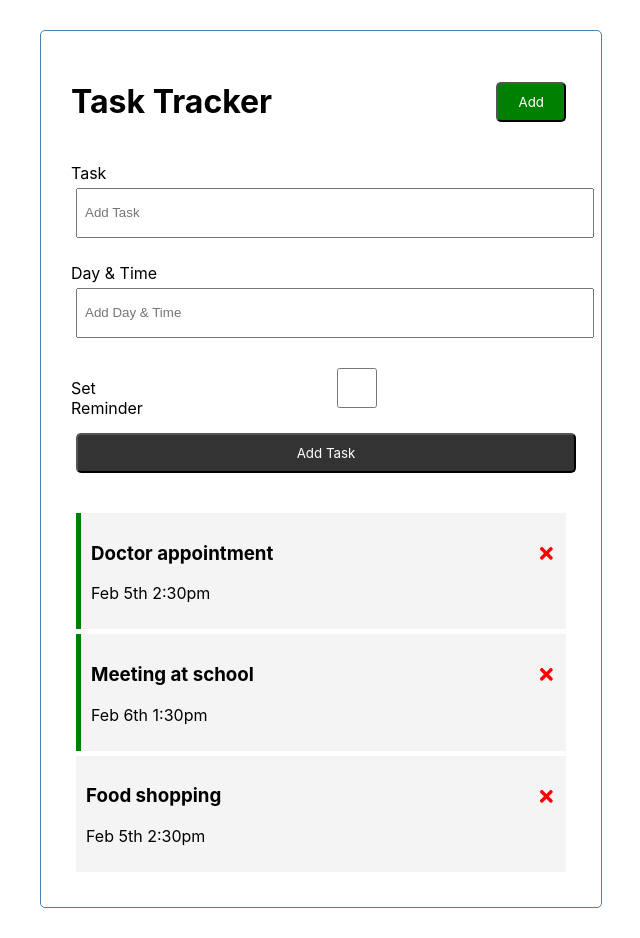
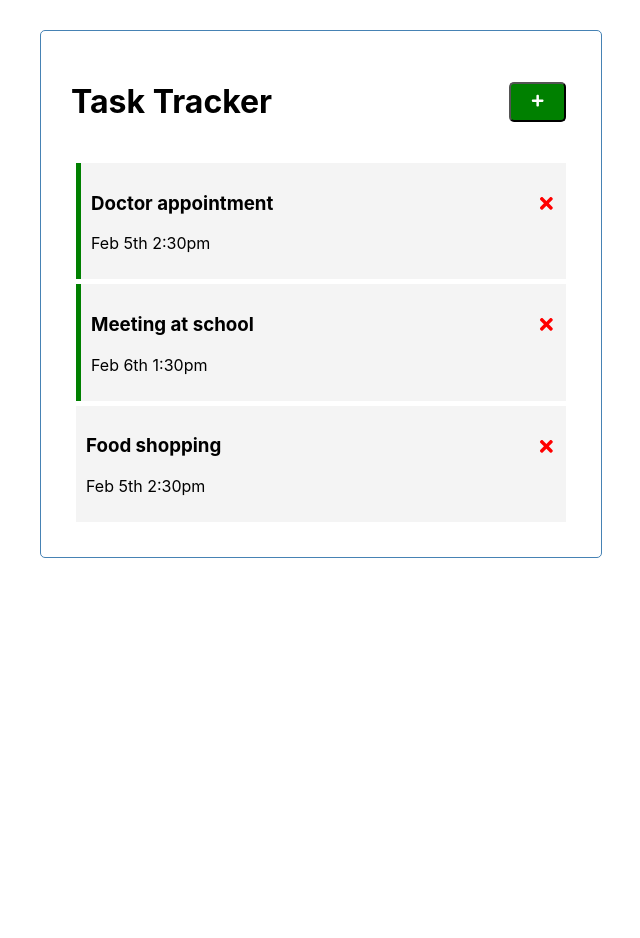
Before and after one commit to iAmNsengi/react-todo-app, a React (Create React App) app: page / in a window 1280 px wide. Shown: the whole page, without its empty margins (319-959 px from the left). After the commit the page ends 800 px from the top, so only its background shows below. Built offline with nearby package versions, Linux system fonts and the light colour scheme.

Commit message:
feat: change button and icon on click

```diff
--- a/src/App.js
+++ b/src/App.js
@@ -5,6 +5,7 @@ import { useState } from "react";
 import AddTask from "./components/AddTask";
 
 function App() {
+  const [showAddTask, setShowAddTask] = useState(false);
   const [tasks, setTasks] = useState([
     {
       id: 1,
@@ -27,7 +28,7 @@ function App() {
   ]);
   // add task
   const addTask = (task) => {
-    setTasks([...tasks, { ...task, id: tasks.length + 1 }]);
+    setTasks([{ ...task, id: tasks.length + 1 }, ...tasks]);
     console.log({ ...task, id: tasks.length + 1 });
   };
 
@@ -47,8 +48,11 @@ function App() {
 
   return (
     <div className="container">
-      <Header />
-      <AddTask onAdd={addTask} />
+      <Header
+        onAdd={() => setShowAddTask(!showAddTask)}
+        showAdd={showAddTask}
+      />
+      {showAddTask ? <AddTask onAdd={addTask} /> : ""}
       {tasks.length > 0 ? (
         <Tasks tasks={tasks} onDelete={deleteTask} onToggle={toggleReminder} />
       ) : (
--- a/src/components/Header.js
+++ b/src/components/Header.js
@@ -1,15 +1,20 @@
-import React from "react";
+import React, { useState } from "react";
 import PropTypes from "prop-types";
 import Button from "./Button";
+import { FaPlus, FaMinus } from "react-icons/fa";
 
-const Header = (props) => {
+const Header = ({ title, onAdd, showAdd }) => {
   const onClick = (e) => {
-    console.log("cliked");
+    return onAdd();
   };
   return (
     <header className="header">
-      <h1>{props.title}</h1>
-      <Button onClick={onClick} text="Add" color="green" />
+      <h1>{title} </h1>
+      <Button
+        onClick={onClick}
+        text={!showAdd ? <FaPlus /> : <FaMinus />}
+        color={!showAdd ? "green" : "brown"}
+      />
     </header>
   );
 };
```
